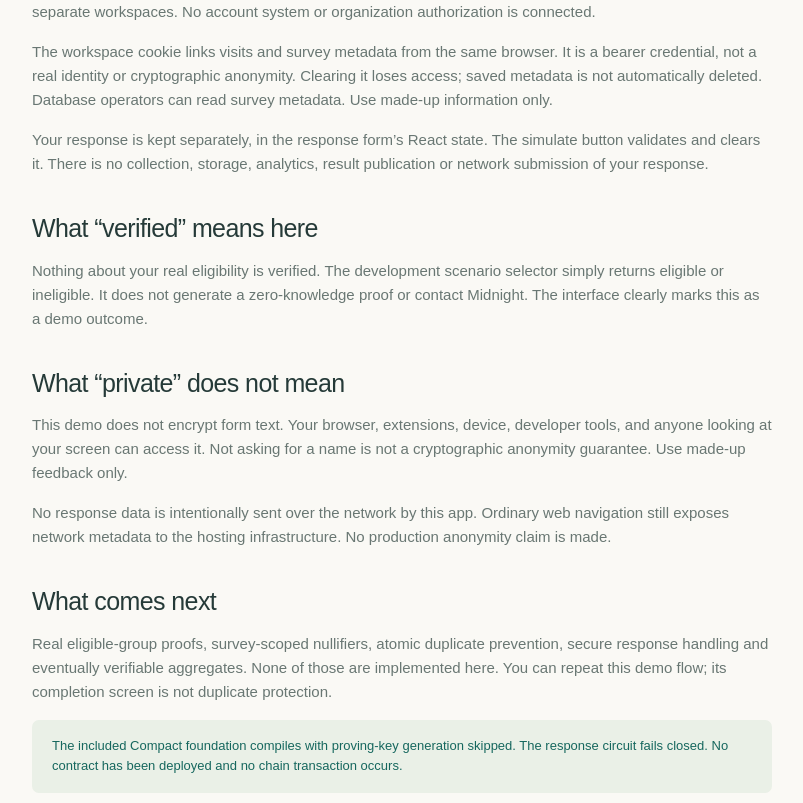
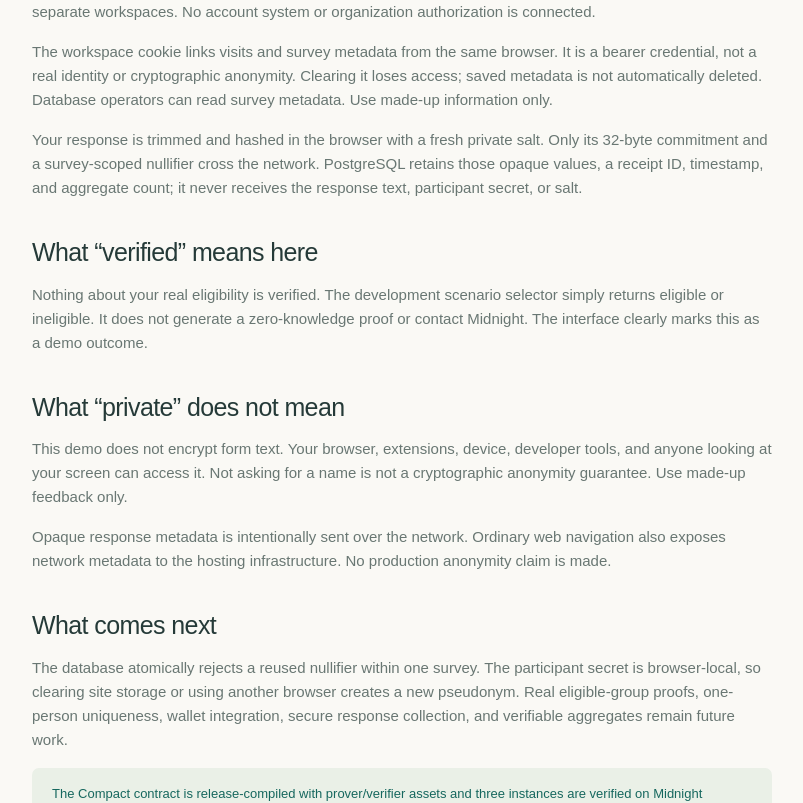
Before and after one commit to TuanNgoDev/proof-pulse, a Next.js app: page /privacy in a window 1280 px wide. Shown: the part 480-1283 px from the top of the page, without its empty margins (32-835 px from the left). Built offline with nearby package versions, Linux system fonts and the light colour scheme.

Commit message:
docs: document private response receipts

```diff
--- a/src/app/privacy/page.tsx
+++ b/src/app/privacy/page.tsx
@@ -12,8 +12,8 @@ export default function PrivacyPage() {
         <h1>Privacy, without the fine print.</h1>
         <p style={{ marginTop: 22 }}>
           ProofPulse is exploring a simple idea: prove you belong in a
-          conversation without having to introduce yourself. This first pass is
-          a development prototype, not a secure survey service.
+          conversation without having to introduce yourself. Current progress
+          is approximately 60%; this is not yet a secure survey service.
         </p>
         <h2>What this demo actually does</h2>
         <p>
@@ -32,10 +32,11 @@ export default function PrivacyPage() {
           metadata. Use made-up information only.
         </p>
         <p>
-          Your response is kept separately, in the response form’s React state.
-          The simulate button validates and clears it. There is no collection,
-          storage, analytics, result publication or network submission of your
-          response.
+          Your response is trimmed and hashed in the browser with a fresh
+          private salt. Only its 32-byte commitment and a survey-scoped
+          nullifier cross the network. PostgreSQL retains those opaque values,
+          a receipt ID, timestamp, and aggregate count; it never receives the
+          response text, participant secret, or salt.
         </p>
         <h2>What “verified” means here</h2>
         <p>
@@ -52,21 +53,22 @@ export default function PrivacyPage() {
           Use made-up feedback only.
         </p>
         <p>
-          No response data is intentionally sent over the network by this app.
-          Ordinary web navigation still exposes network metadata to the hosting
+          Opaque response metadata is intentionally sent over the network.
+          Ordinary web navigation also exposes network metadata to the hosting
           infrastructure. No production anonymity claim is made.
         </p>
         <h2>What comes next</h2>
         <p>
-          Real eligible-group proofs, survey-scoped nullifiers, atomic duplicate
-          prevention, secure response handling and eventually verifiable
-          aggregates. None of those are implemented here. You can repeat this
-          demo flow; its completion screen is not duplicate protection.
+          The database atomically rejects a reused nullifier within one survey.
+          The participant secret is browser-local, so clearing site storage or
+          using another browser creates a new pseudonym. Real eligible-group
+          proofs, one-person uniqueness, wallet integration, secure response
+          collection, and verifiable aggregates remain future work.
         </p>
         <div className="notice">
-          The included Compact foundation compiles with proving-key generation
-          skipped. The response circuit fails closed. No contract has been
-          deployed and no chain transaction occurs.
+          The Compact contract is release-compiled with prover/verifier assets
+          and three instances are verified on Midnight Preprod. The hosted UI
+          still uses its database adapter and does not submit chain transactions.
         </div>
       </article>
     </main>
--- a/src/ui/survey-detail.tsx
+++ b/src/ui/survey-detail.tsx
@@ -95,7 +95,7 @@ export function SurveyDetail({ id }: { id: string }) {
               <div className="notice">
                 {status === "Scheduled"
                   ? "This survey hasn’t opened yet. Come back after the start date."
-                  : "This survey has closed. Results and aggregation are not implemented in this first pass."}
+                  : "This survey has closed. Result aggregation is not implemented yet."}
               </div>
             )}
           </section>
@@ -127,7 +127,7 @@ export function SurveyDetail({ id }: { id: string }) {
               <div>
                 <strong>Response: Private to your screen</strong>
                 <span className="muted">
-                  Response text is not sent to a server or published.
+                  Response text is not sent or published; only its commitment is retained.
                 </span>
               </div>
             </li>
--- a/src/ui/survey-list.tsx
+++ b/src/ui/survey-list.tsx
@@ -100,7 +100,7 @@ export function SurveyList() {
       <p className="section-note">
         <Shield />
         Survey metadata is saved to this browser’s workspace. Response text is
-        never stored.
+        never stored; only opaque commitments and a count are retained.
       </p>
     </main>
   );
```
Also changed, not shown: 1 other file (tests, documents, lock files or other folders).
